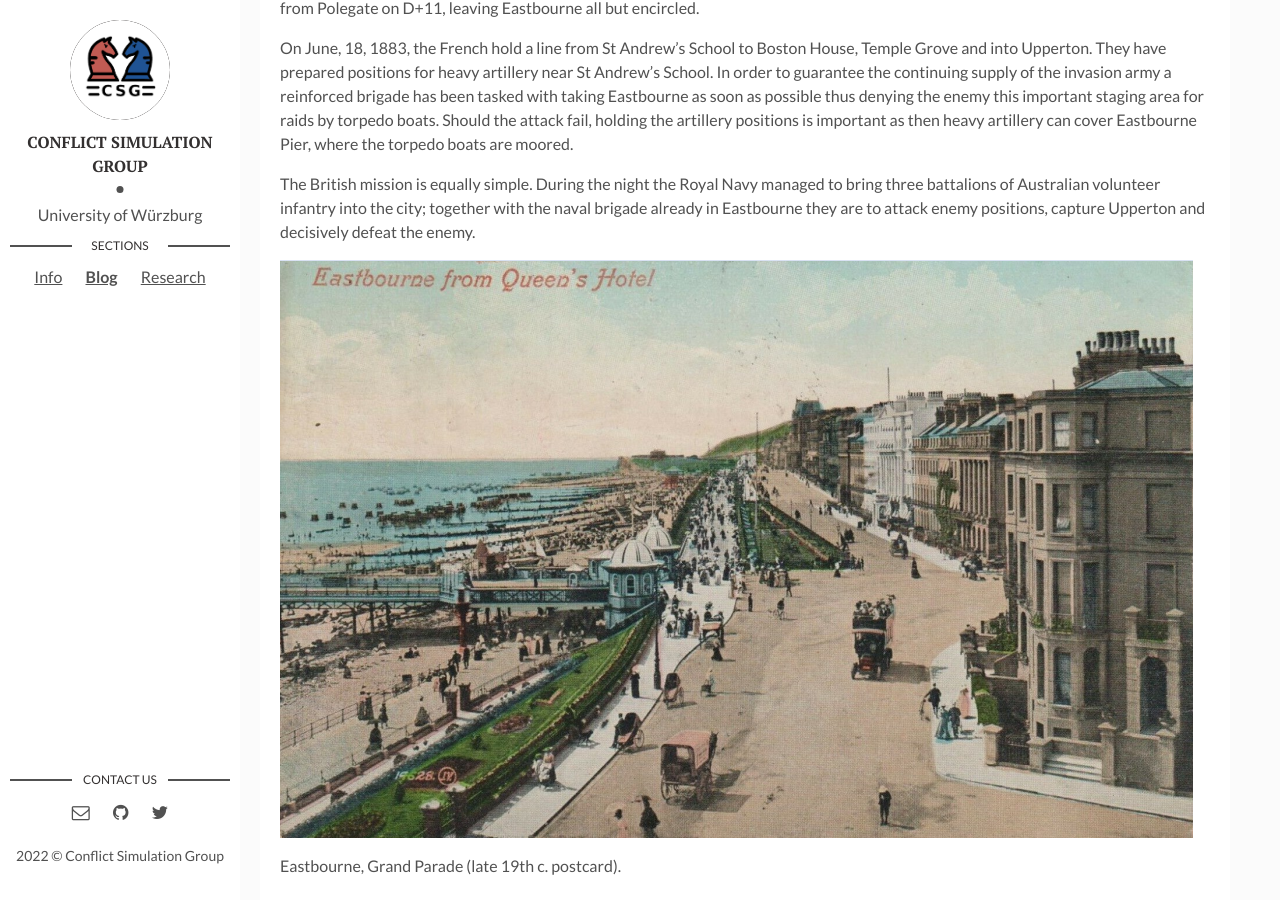
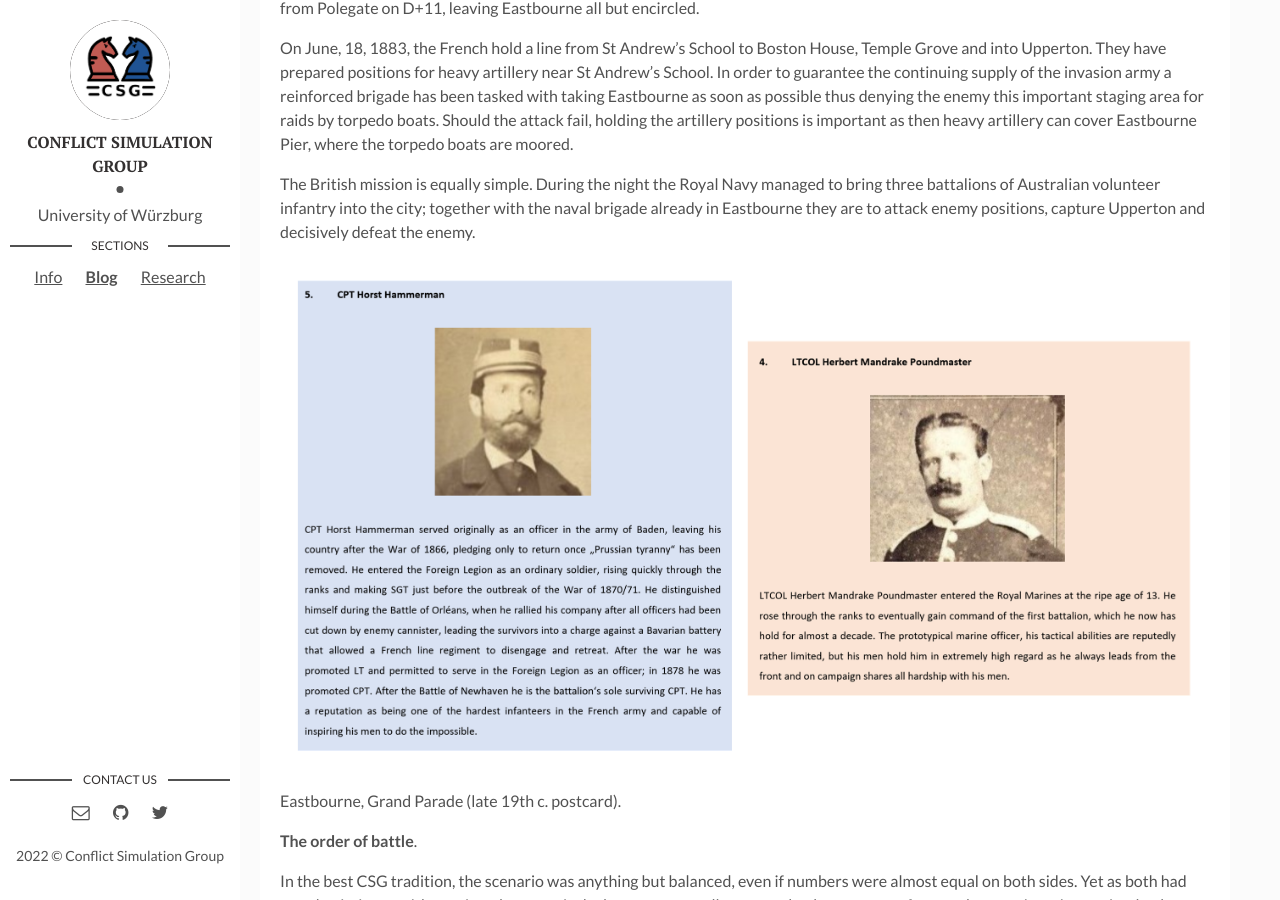
Before and after one commit to cosimg/blog, a Jekyll site: the page built from _posts/2022-10-09-doom-of-Eastbourne-averted.markdown, in a window 1280 px wide and 900 px high, scrolled down 1268 px. Built offline with Jekyll 4.4.1, drawn with Linux system fonts in a browser that asks for light colours.

Commit message:
Update 2022-10-09-doom-of-Eastbourne-averted.markdown

```diff
--- a/_posts/2022-10-09-doom-of-Eastbourne-averted.markdown
+++ b/_posts/2022-10-09-doom-of-Eastbourne-averted.markdown
@@ -31,7 +31,7 @@
 
 The British mission is equally simple. During the night the Royal Navy managed to bring three battalions of Australian volunteer infantry into the city; together with the naval brigade already in Eastbourne they are to attack enemy positions, capture Upperton and decisively defeat the enemy.
 
-![](https://raw.githubusercontent.com/cosimg/blog/main/assets/img/B.png)
+![](https://raw.githubusercontent.com/cosimg/blog/main/assets/img/Picture.png)
 
 Eastbourne, Grand Parade (late 19th c. postcard).
 
```
